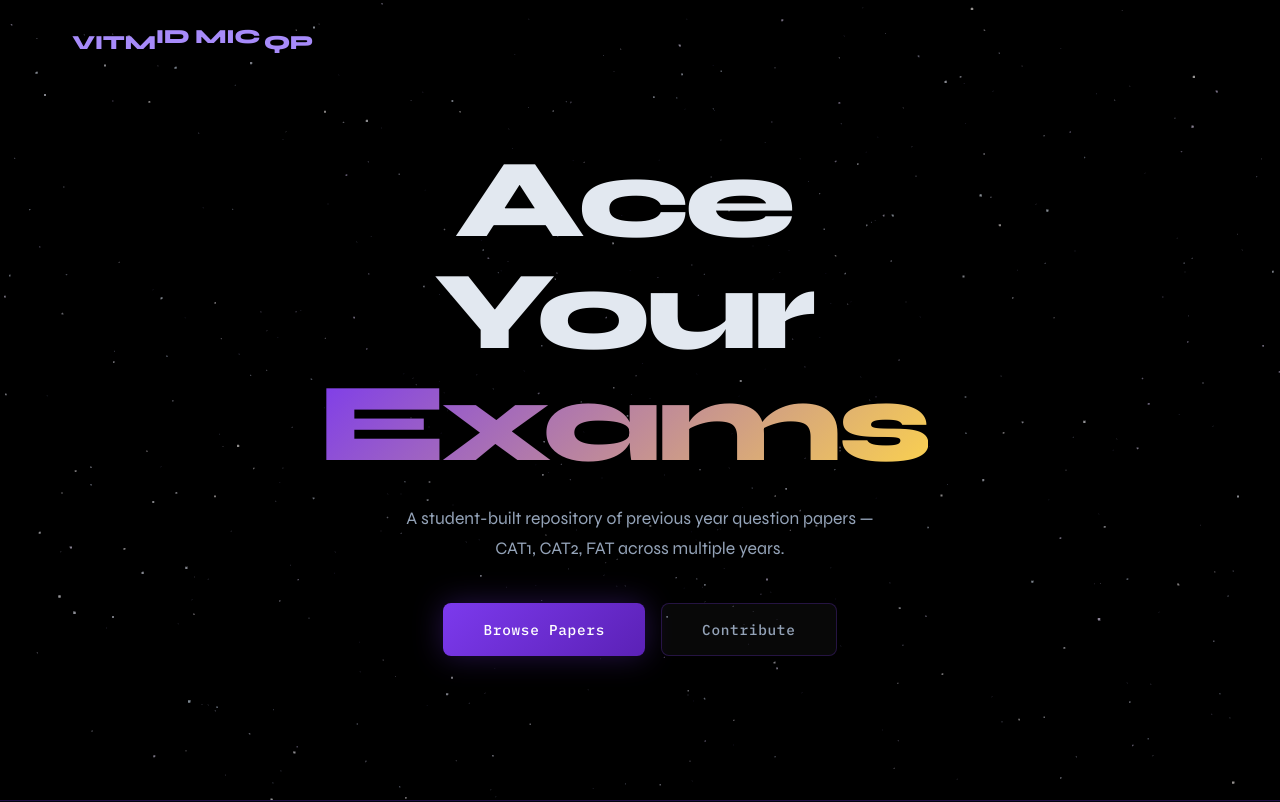
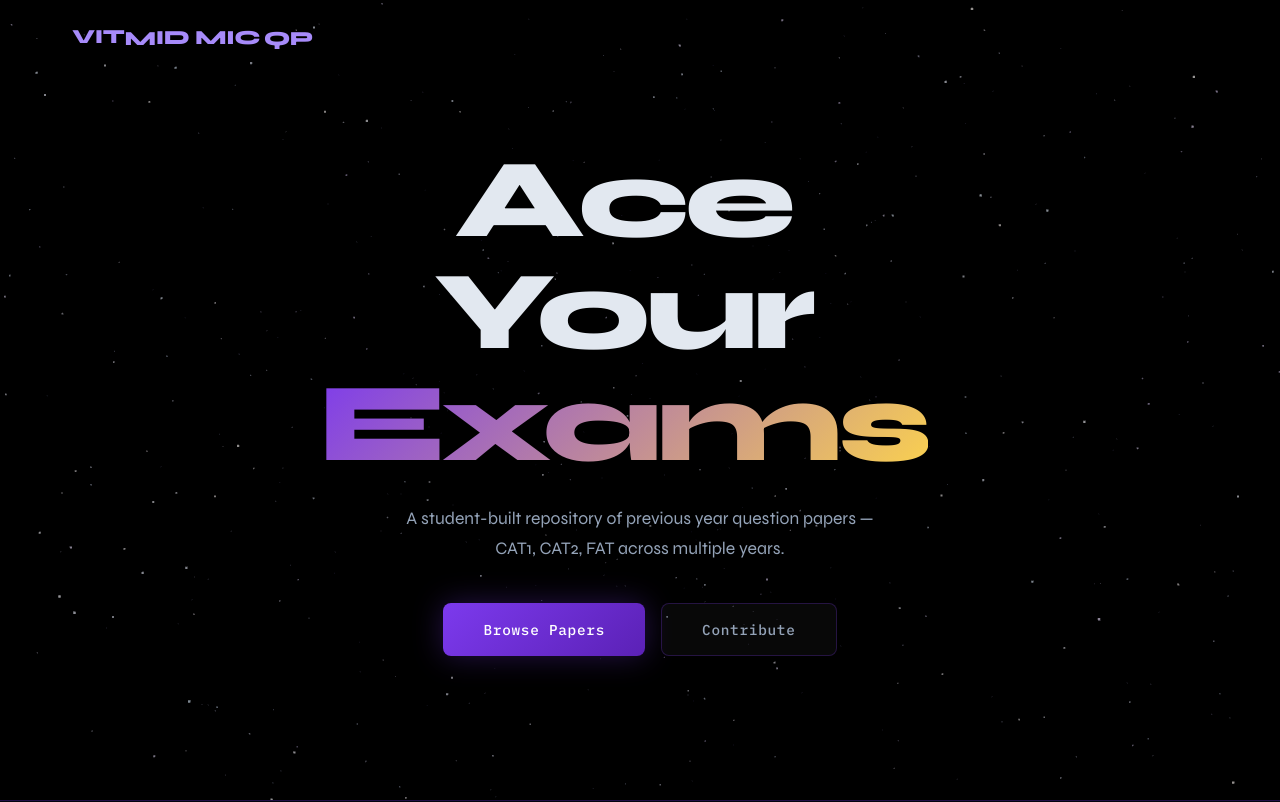
Before and after one commit to mdfaheem23/Vit_Paper, a website: page index.html in a window 1280 px wide. Shown: the top 802 px of the page. Drawn offline with nearby package versions, Linux system fonts and the light colour scheme.

Commit message:
fix: align MID MIC expansion to same baseline as logo text

```diff
--- a/index.html
+++ b/index.html
@@ -33,7 +33,7 @@
   <!-- Navbar -->
   <nav class="navbar" id="navbar">
     <div class="nav-inner">
-      <a href="/" class="nav-logo" id="navLogo">VIT<span id="logoMWrap" style="display:inline-block;vertical-align:baseline"><span id="logoM" style="display:inline-block">M</span><span id="logoExpand" style="display:inline-block;width:0;overflow:hidden;white-space:nowrap;vertical-align:baseline;color:var(--primary-lt)">ID MIC </span></span><span id="logoQP" style="display:inline-block">QP</span></a>
+      <a href="/" class="nav-logo" id="navLogo">VIT<span id="logoMWrap" style="display:inline-flex;align-items:center;vertical-align:middle"><span id="logoM" style="display:inline-block">M</span><span id="logoExpand" style="display:inline-block;width:0;overflow:hidden;white-space:nowrap;font-size:inherit;font-weight:inherit;letter-spacing:inherit;line-height:1;color:var(--primary-lt)">ID MIC </span></span><span id="logoQP" style="display:inline-block;vertical-align:middle">QP</span></a>
       <ul class="nav-links">
       </ul>
     </div>
```
